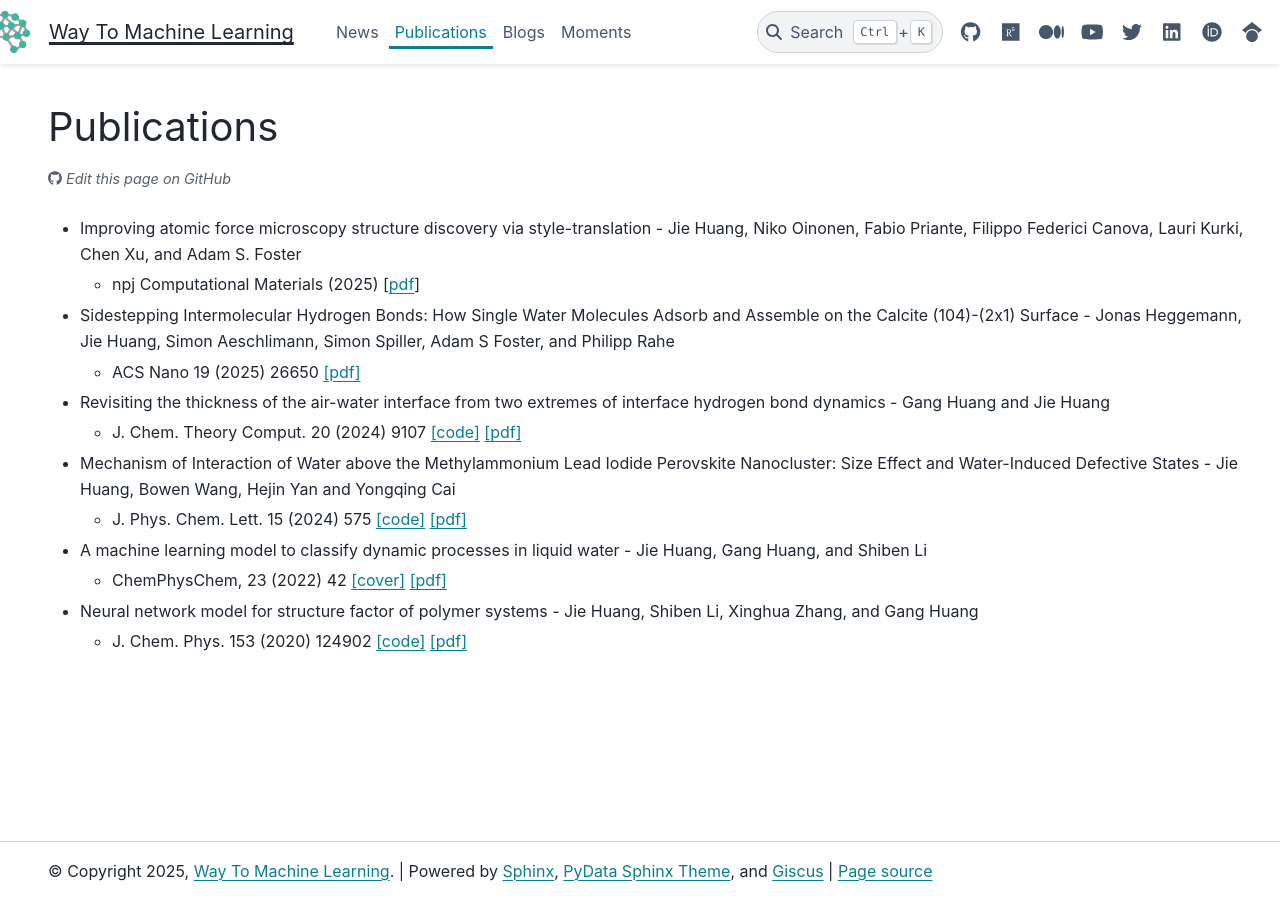
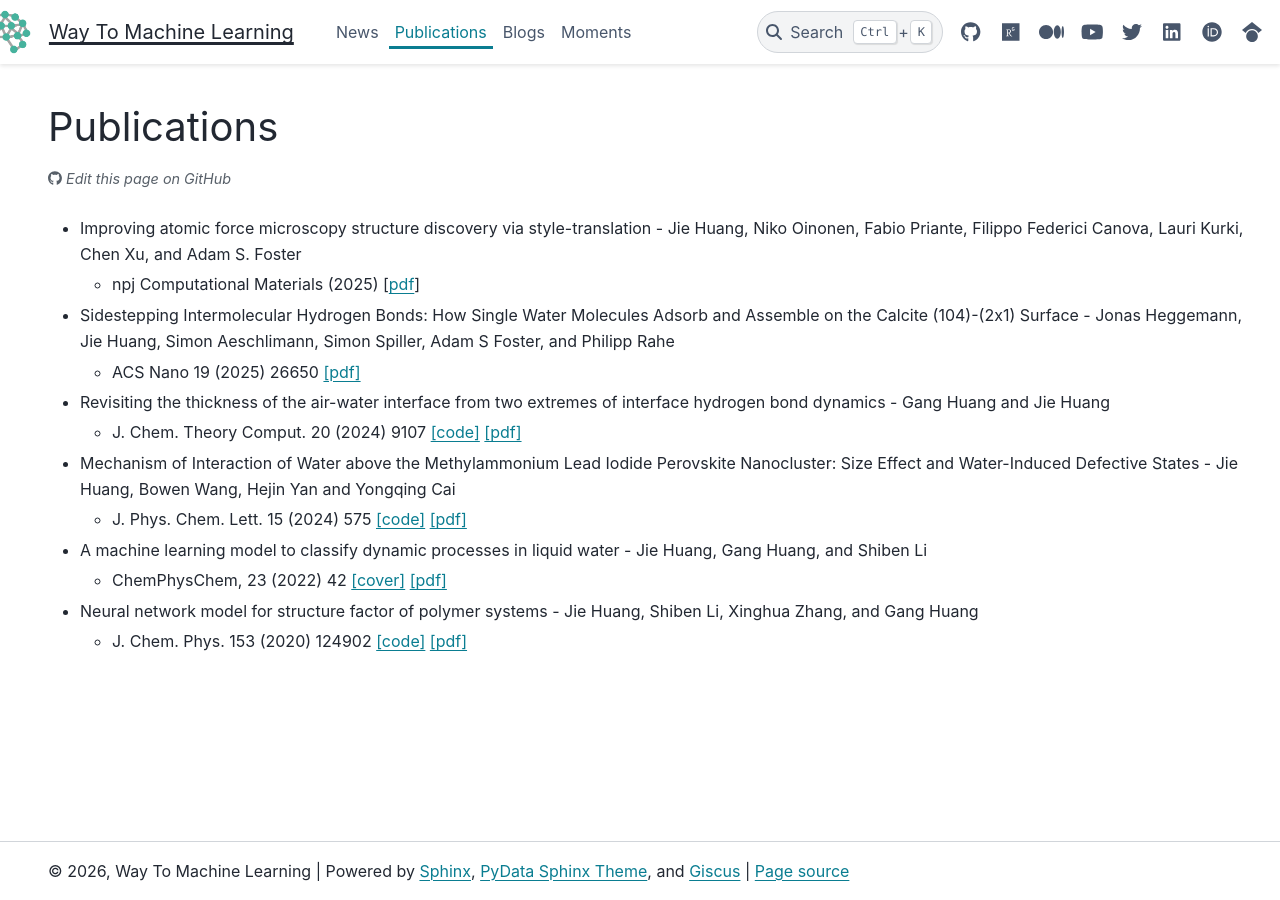
Before and after one commit to way2ml/way2ml.github.io, a Sphinx documentation site: the page built from doc/publications.md, in a window 1280 px wide. Built offline with Sphinx 7.4.7 and the PyData theme 0.15.4, drawn with Linux system fonts in a browser that asks for light colours.

Commit message:
Make footer year dynamic (derive from conf.py)
Co-authored-by: huangchieh <146966593+huangchieh@users.noreply.github.com>

```diff
--- a/doc/_templates/page.html
+++ b/doc/_templates/page.html
@@ -55,9 +55,7 @@
 <div class="bd-footer__inner bd-page-width">
   <div class="footer-item" style="width: 100%; text-align: center;">
     <p>
-      © Copyright 2025, <a href="https://way2ml.github.io/">Way To Machine Learning</a>. |
-      Powered by <a href="https://www.sphinx-doc.org/">Sphinx</a>, <a href="https://pydata-sphinx-theme.readthedocs.io/en/stable/index.html">PyData Sphinx Theme</a>, and <a href="https://giscus.app" target="_blank" rel="noopener">Giscus</a>{% if sourcename %} |
-      <a href="{{ pathto('_sources/' + sourcename, true) }}" rel="nofollow">Page source</a>{% endif %}
+      © {{ copyright }} | Powered by <a href="https://www.sphinx-doc.org/">Sphinx</a>, <a href="https://pydata-sphinx-theme.readthedocs.io/en/stable/index.html">PyData Sphinx Theme</a>, and <a href="https://giscus.app" target="_blank" rel="noopener">Giscus</a>{% if sourcename %} | <a href="{{ pathto('_sources/' + sourcename, true) }}" rel="nofollow">Page source</a>{% endif %}
     </p>
   </div>
 </div>
--- a/doc/conf.py
+++ b/doc/conf.py
@@ -8,11 +8,14 @@ import sys
 from pathlib import Path
 sys.path.insert(0, str(Path(__file__).parent / '_extensions'))
 
+import datetime
+
 # -- Project information -----------------------------------------------------
 # https://www.sphinx-doc.org/en/master/usage/configuration.html#project-information
 
 project = 'Way To Machine Learning'
-copyright = '2025, Way To Machine Learning'
+current_year = datetime.date.today().year
+copyright = f"{current_year}, Way To Machine Learning"
 author = 'Jie Huang'
 release = '0.0.1'
 
```
